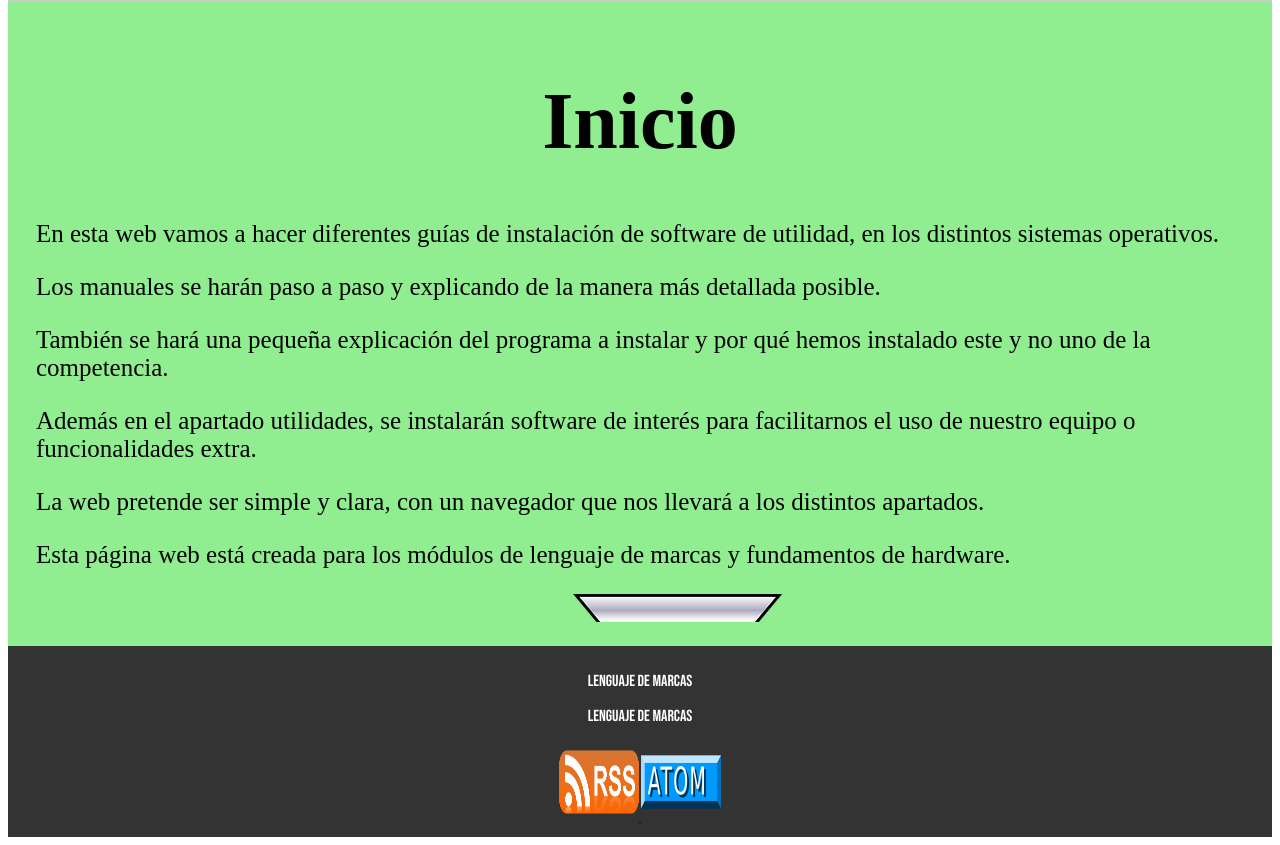
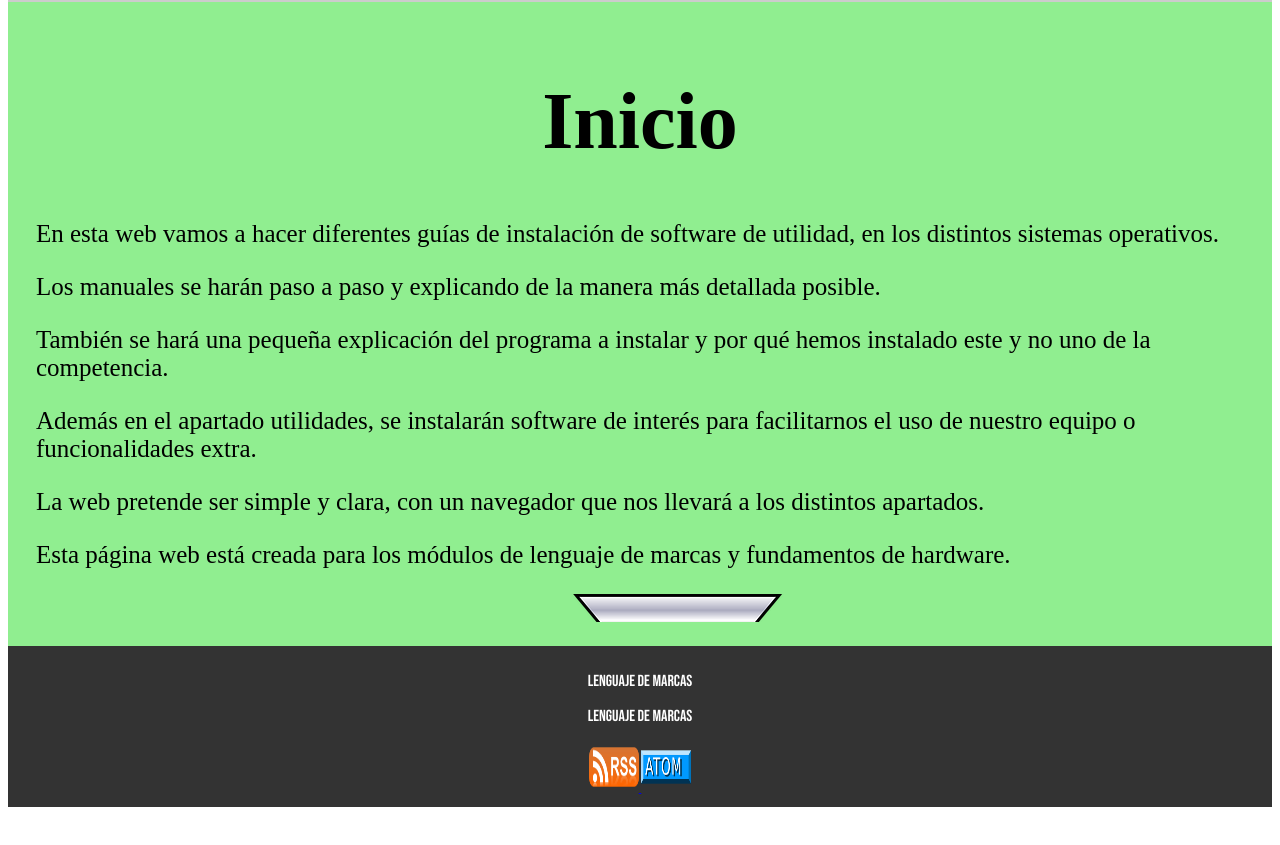
Before and after one commit to Roxs611/proyectolmac, a plain HTML site: page index.html in a window 1280 px wide. Shown: the part 232-1077 px from the top of the page. After the commit the page ends 1047 px from the top, so only its background shows below. Drawn offline with nearby package versions, Linux system fonts and the light colour scheme; files whose address does not match are found by name.

Commit message:
Update index.html

```diff
--- a/index.html
+++ b/index.html
@@ -96,10 +96,10 @@ $(document).ready(function(){
   <p>Lenguaje de marcas</p>
   <p>Lenguaje de marcas</p>
   <a href="https://roxs611.github.io/proyectolmac/rss.xml">
-    <img src="img/rss.png" width="80" height="80">
+    <img src="img/rss.png" width="50" height="50">
   </a>
   <a href="https://roxs611.github.io/proyectolmac//atom.xml">
-    <img src="img/atom.png" width="80" height="80">
+    <img src="img/atom.png" width="50" height="50">
   </a>
 </footer>
 
```
